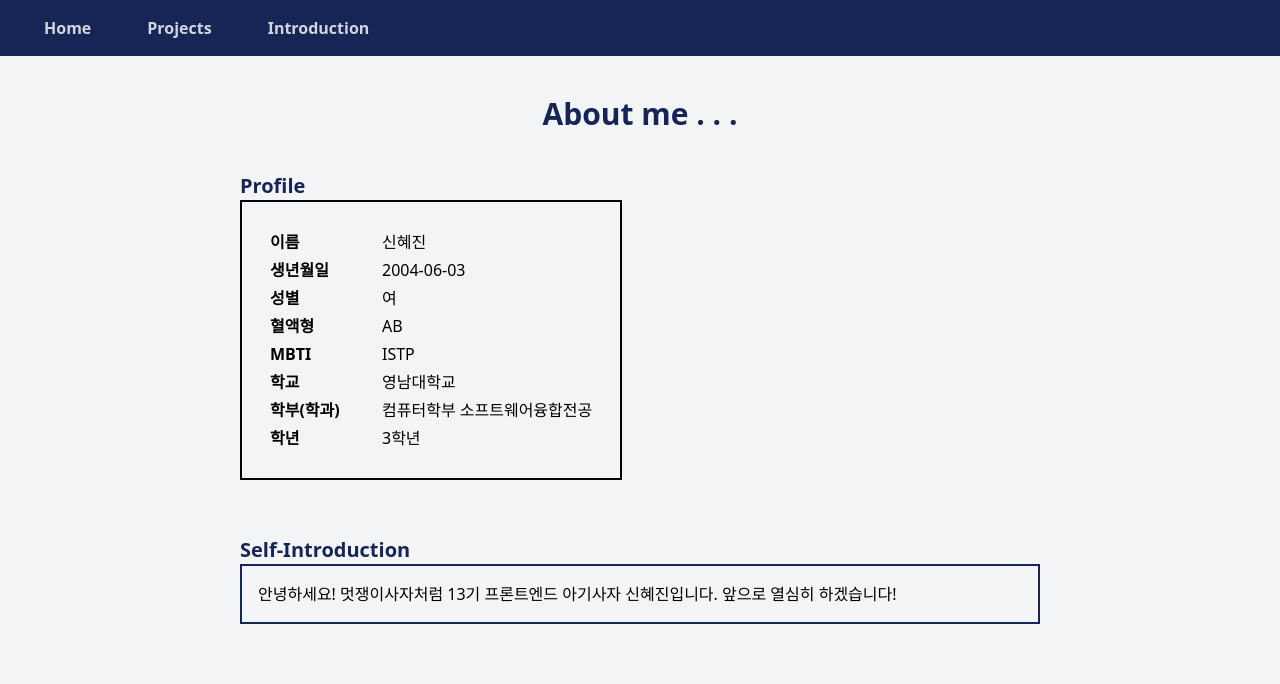
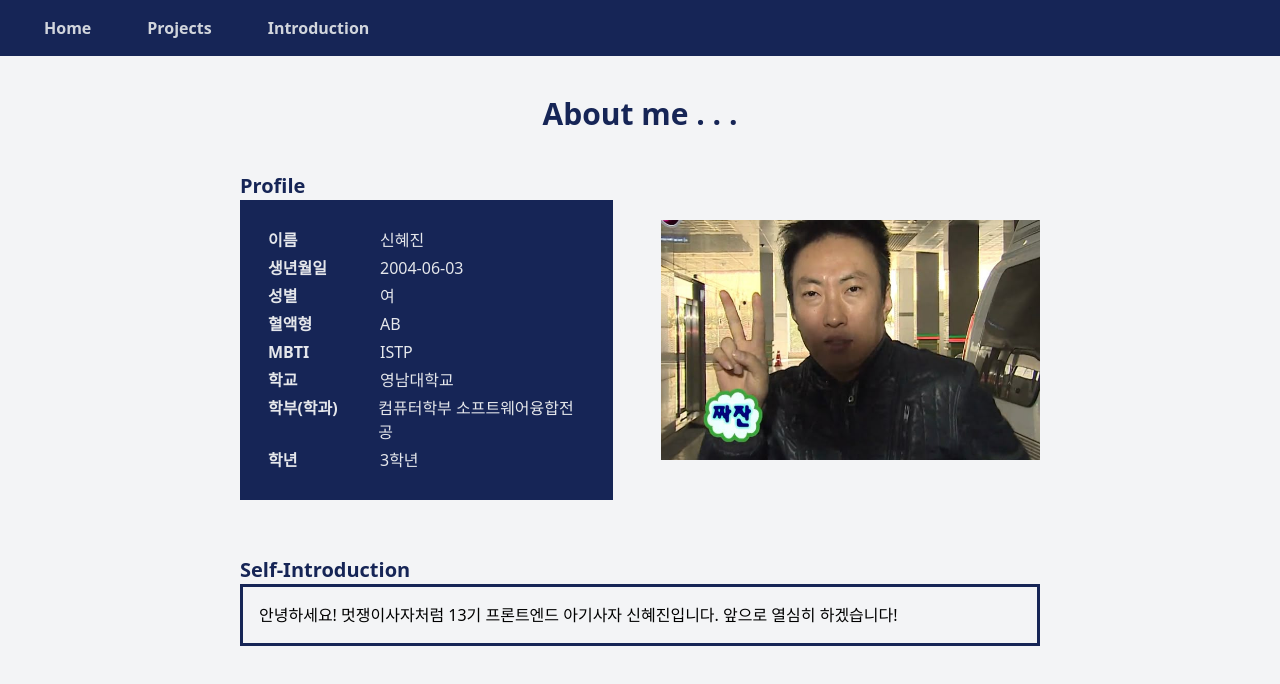
Before and after one commit to Likelion-YeungNam-Univ/9-13th-fe-assignment, a React (Vite) app: page /about in a window 1280 px wide. Shown: the top 684 px of the page. Built offline with nearby package versions, Linux system fonts and the light colour scheme.

Commit message:
feat: About 페이지에 프로필 사진 추가

```diff
--- a/src/pages/About.jsx
+++ b/src/pages/About.jsx
@@ -1,4 +1,5 @@
 import React from "react";
+import profileImg from "../assets/profileImg.png";
 
 const profileData = [
   { key: "이름", value: "신혜진" },
@@ -18,9 +19,10 @@ const About = () => {
         About me . . .
       </h1>
       {/* 프로필*/}
-      <div className="mx-60">
+      <div className="mx-60 flex justify-center items-start gap-12">
+        <div>
           <h2 className="text-xl text-blue-950 font-bold">Profile</h2>
-        <ul className="border-2 p-7 space-y-1 w-fit">
+          <ul className="bg-blue-950 text-gray-200 p-7 space-y-1 w-fit">
             {profileData.map((item, key) => (
               <li key={key} className="flex">
                 <span className="w-28 font-semibold">{item.key}</span>
@@ -29,10 +31,12 @@ const About = () => {
             ))}
           </ul>
         </div>
+        <img src={profileImg} className="pt-12 w-96 h-72 object-cover" />
+      </div>
       {/* 자기소개 */}
       <div className="mx-60 my-14">
         <h2 className="text-xl text-blue-950 font-bold">Self-Introduction</h2>
-        <p className="border-2 border-blue-950 p-4">
+        <p className="border-3 border-blue-950 p-4">
           안녕하세요! 멋쟁이사자처럼 13기 프론트엔드 아기사자 신혜진입니다.
           앞으로 열심히 하겠습니다!
         </p>
```
Also changed, not shown: src/assets/profileImg.png (added). Lines whose indentation alone changed are shown as unchanged.
